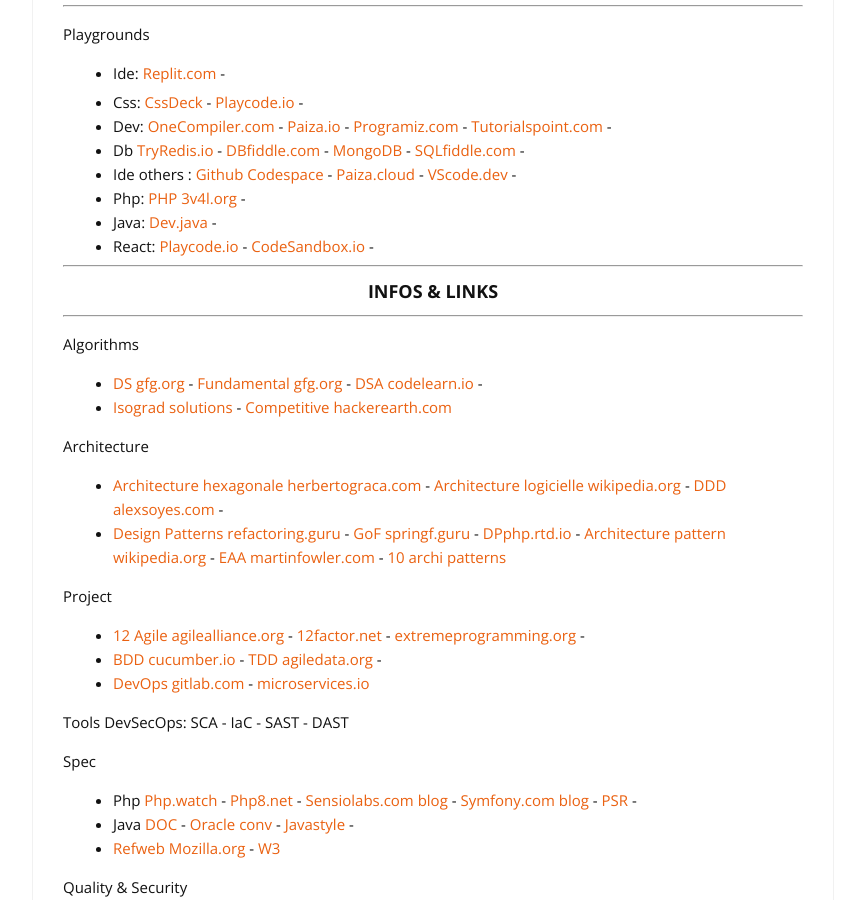
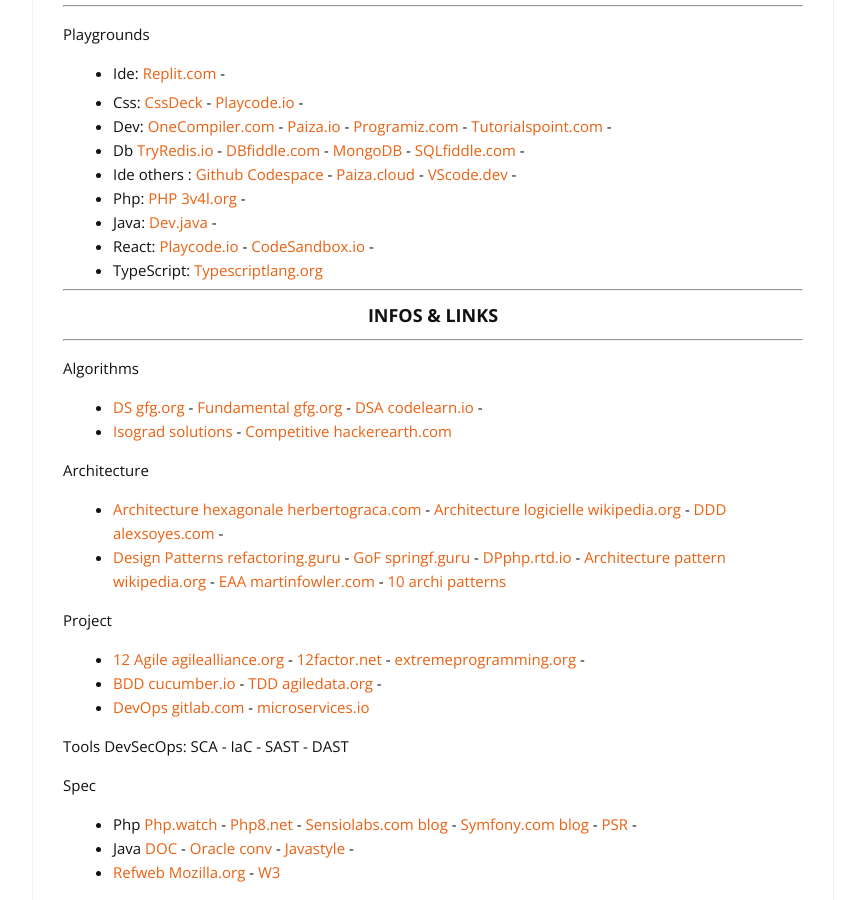
Before and after one commit to cylmat/cylmat.github.io, a Jekyll site: the page built from _pages/USEFUL.md, in a window 1280 px wide and 900 px high, scrolled down 1136 px. Shown: the whole window, without its empty margins (207-1072 px from the left). Built offline with Jekyll 4.4.1, drawn with Linux system fonts in a browser that asks for light colours; nearby versions of some CDN libraries.

Commit message:
Update USEFUL.md

```diff
--- a/_pages/USEFUL.md
+++ b/_pages/USEFUL.md
@@ -60,6 +60,7 @@
 * Php: [PHP 3v4l.org](https://3v4l.org) -
 * Java: [Dev.java](https://dev.java/playground) -
 * React: [Playcode.io](https://playcode.io/react) - [CodeSandbox.io](https://codesandbox.io/s) -
+* TypeScript: [Typescriptlang.org](https://www.typescriptlang.org/play)
 
 ---
 ### <center>INFOS & LINKS</center>
```
